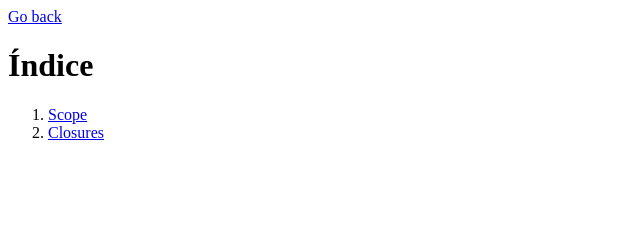
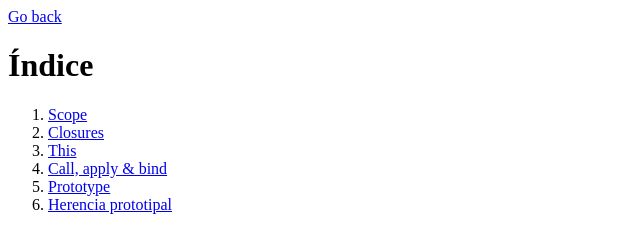
Before and after one commit to MemoBrown/JavaScript-profesional, a website: page ejercicios/index.html in a window 1280 px wide. Shown: the whole page, without its empty margins (0-640 px from the left). Drawn offline with Linux system fonts and the light colour scheme.

Commit message:
prototype

```diff
--- a/ejercicios/index.html
+++ b/ejercicios/index.html
@@ -9,6 +9,10 @@
     <ol>
       <li><a href="/ejercicios/scope.html">Scope</a></li>
       <li><a href="/ejercicios/closures.html">Closures</a></li>
+      <li><a href="/ejercicios/this.html">This</a></li>
+      <li><a href="/ejercicios/call-apply-bind.html">Call, apply & bind</a></li>
+      <li><a href="/ejercicios/prototype.html">Prototype</a></li>
+      <li><a href="/ejercicios/prototypal-inheritance.html">Herencia prototipal</a></li>
     </ol>
   </body>
 </html>
```
